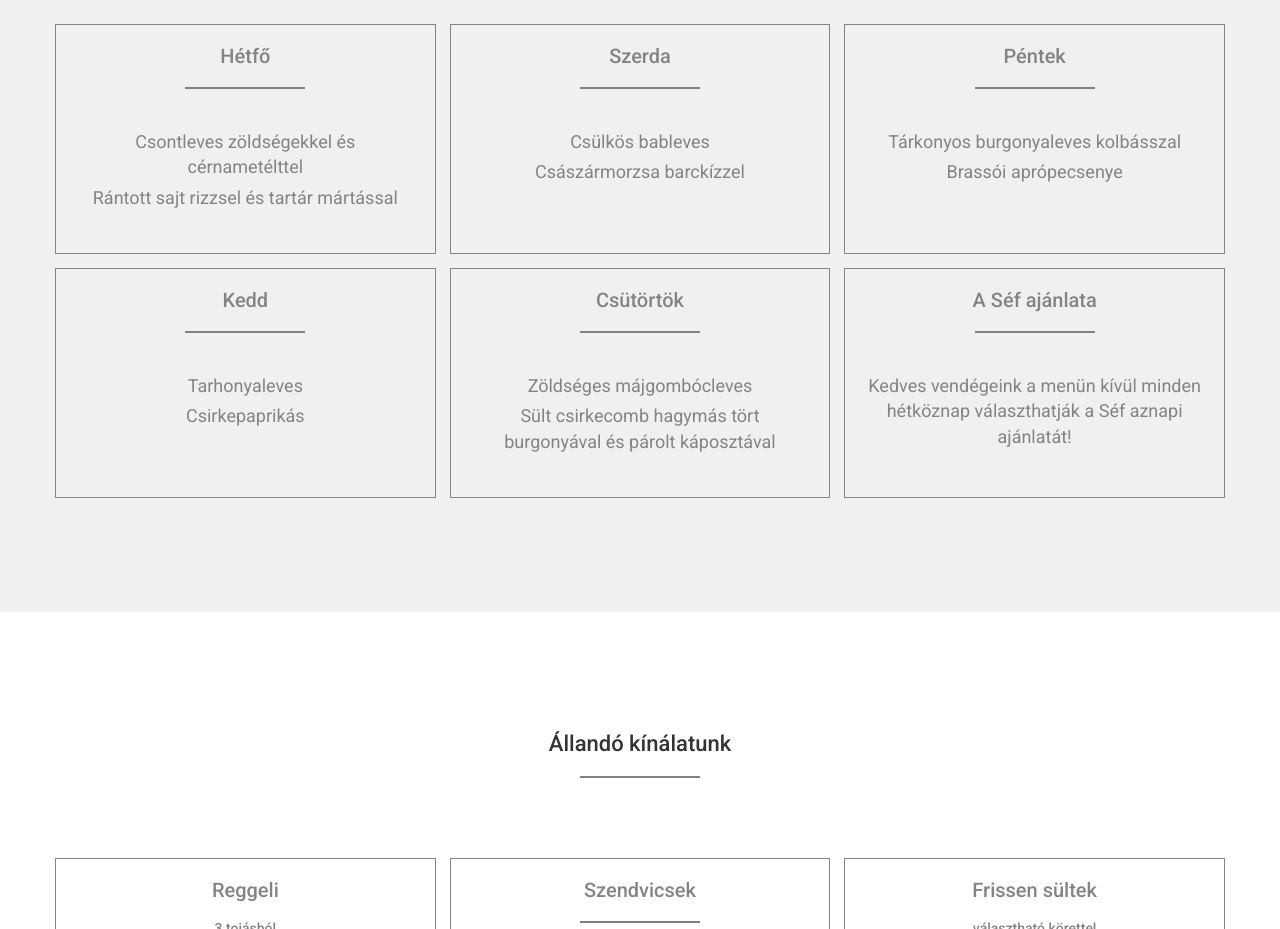
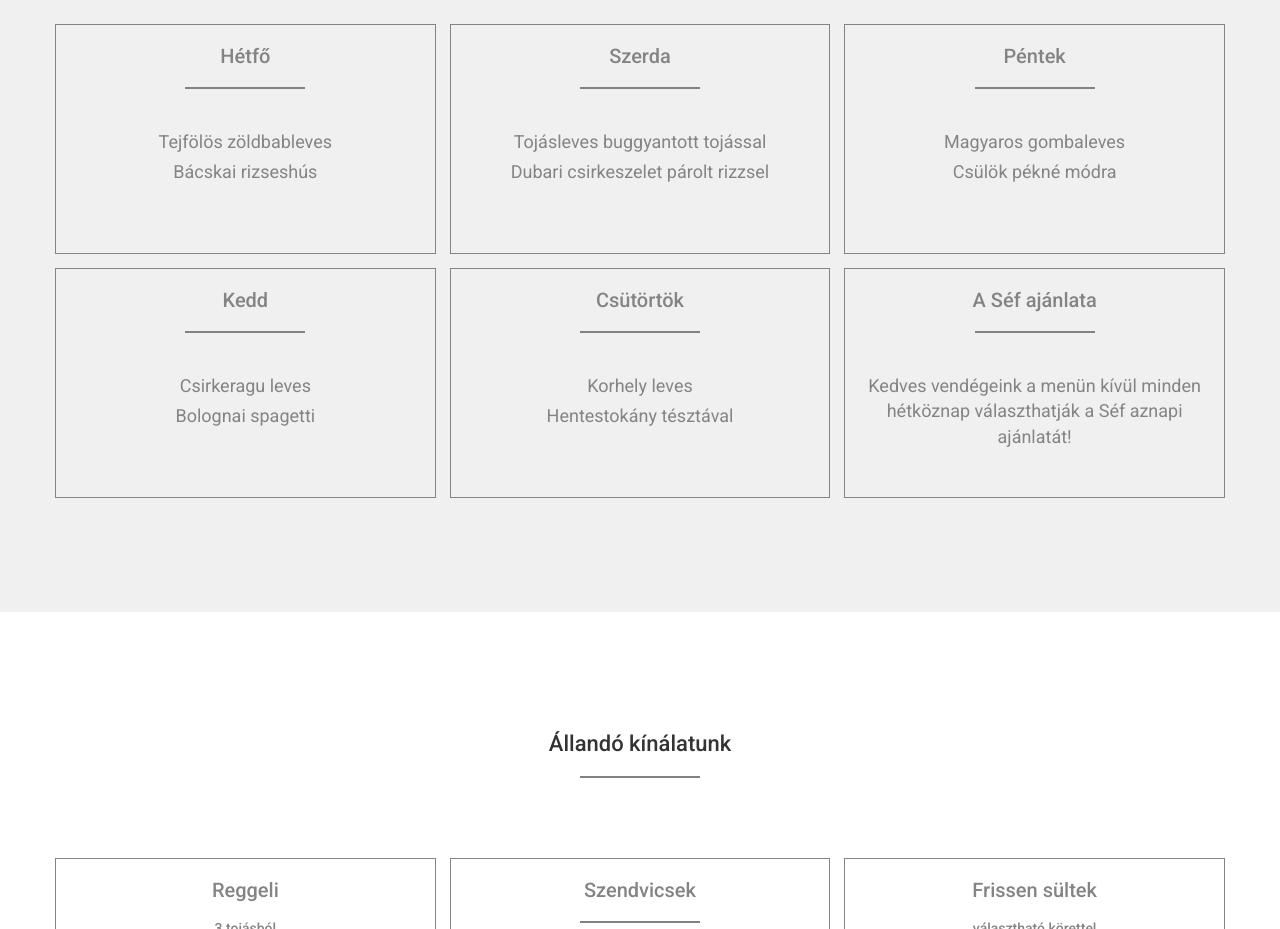
Before and after one commit to schwarzkopfb/flamo, a website: page index.html in a window 1280 px wide. Shown: the part 1060-1989 px from the top of the page. Drawn offline with Linux system fonts and the light colour scheme.

Commit message:
49. heti ebéd menü

```diff
--- a/index.html
+++ b/index.html
@@ -127,26 +127,26 @@
 					<h1>Hétfő</h1>
 					<hr>
 					<ul>
-						<li>Csontleves zöldségekkel és cérnametélttel</li>
-						<li>Rántott sajt rizzsel és tartár mártással</li>
+						<li>Tejfölös zöldbableves</li>
+						<li>Bácskai rizseshús</li>
 					</ul>
-				</div>
+				        </div>
 
 				<div class="item">
 					<h1>Kedd</h1>
 					<hr>
 					<ul>
-						<li>Tarhonyaleves</li>
-						<li>Csirkepaprikás</li>
+						<li>Csirkeragu leves</li>
+						<li>Bolognai spagetti</li>
 					</ul>
-				</div>
+				        </div>
 
 				<div class="item">
 					<h1>Szerda</h1>
 					<hr>
 					<ul>
-						<li>Csülkös bableves</li>
-						<li>Császármorzsa barckízzel</li>
+						<li>Tojásleves buggyantott tojással</li>
+						<li>Dubari csirkeszelet párolt rizzsel</li>
 					</ul>
 				</div>
 
@@ -154,8 +154,8 @@
 					<h1>Csütörtök</h1>
 					<hr>
 					<ul>
-						<li>Zöldséges májgombócleves</li>
-						<li>Sült csirkecomb hagymás tört burgonyával és párolt káposztával</li>
+						<li>Korhely leves</li>
+						<li>Hentestokány tésztával</li>
 					</ul>
 				</div>
 
@@ -163,8 +163,8 @@
 					<h1>Péntek</h1>
 					<hr>
 					<ul>
-						<li>Tárkonyos burgonyaleves kolbásszal</li>
-						<li>Brassói aprópecsenye</li>
+						<li>Magyaros gombaleves</li>
+						<li>Csülök pékné módra</li>
 					</ul>
 				</div>
 
```
